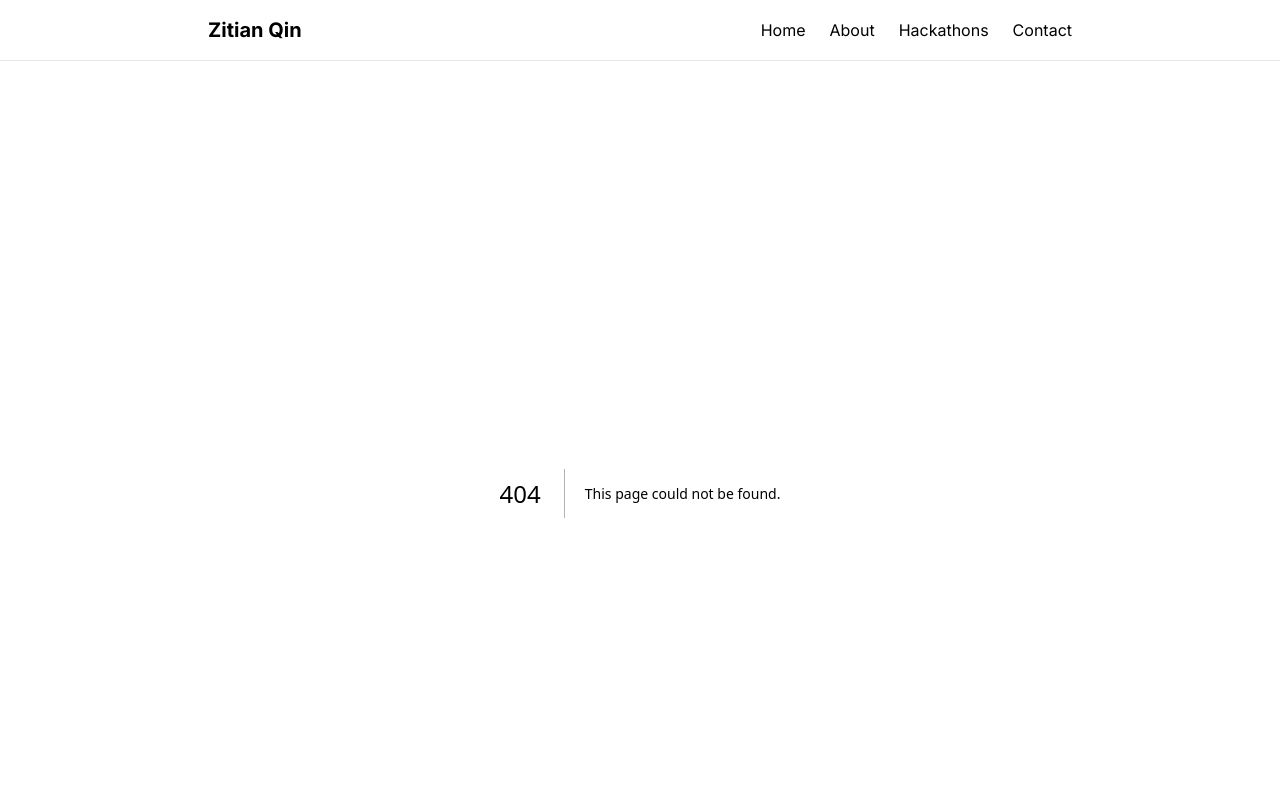
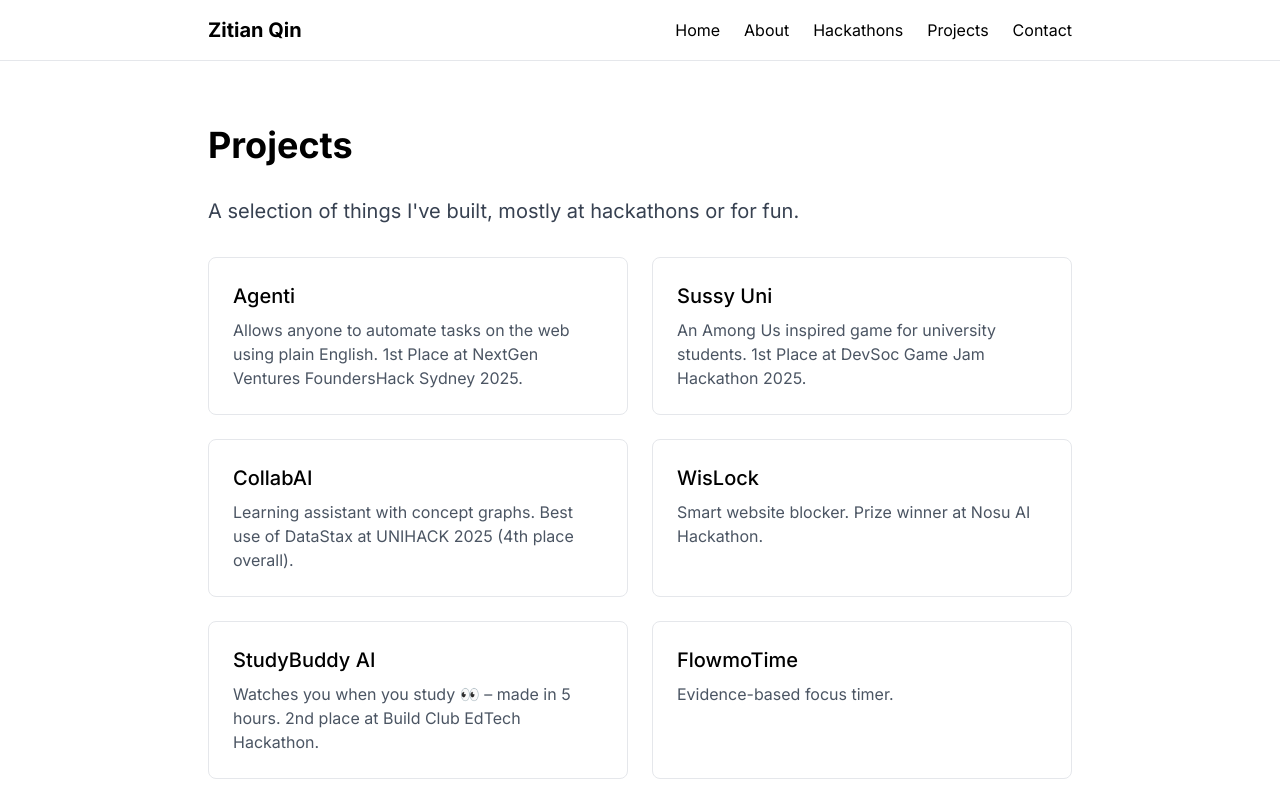
Before and after one commit to zitianqin/zitianqin.github.io, a Next.js app: page /projects in a window 1280 px wide. Before the commit this address had no page. Shown: the top 800 px of the page. Built offline with nearby package versions, Linux system fonts and the light colour scheme.

Commit message:
Make a new projects page

```diff
--- a/src/app/page.tsx
+++ b/src/app/page.tsx
@@ -5,60 +5,10 @@ export default function Home() {
         <h1 className="text-4xl font-bold mb-4">Zitian Qin</h1>
         <p className="text-xl">CS Student @ UNSW</p>
       </section>
-
       <section className="mb-16">
-        <h2 className="text-2xl font-semibold mb-4">Projects</h2>
-        <div className="grid grid-cols-1 md:grid-cols-2 gap-6">
-          <ProjectCard
-            title="Agenti"
-            description="Allows anyone to automate tasks on the web using plain English. 1st Place at NextGen Ventures FoundersHack Sydney 2025."
-            link="https://getagenti.com"
-          />
-          <ProjectCard
-            title="Sussy Uni"
-            description="An Among Us inspired game for university students. 1st Place at DevSoc Game Jam Hackathon 2025."
-            link="https://sussyuni.com/"
-          />
-          <ProjectCard
-            title="CollabAI"
-            description="Learning assistant with concept graphs. Best use of DataStax at UNIHACK 2025 (4th place overall)."
-            link="https://collabai.denzeliskandar.com/"
-          />
-          <ProjectCard
-            title="WisLock"
-            description="Smart website blocker. Prize winner at Nosu AI Hackathon."
-            link="https://chromewebstore.google.com/detail/wislock-smart-website-blo/bicajookbbojofgpjkmlicgbfhagjnia"
-          />
-          <ProjectCard
-            title="StudyBuddy AI"
-            description="Watches you when you study 👀 – made in 5 hours. 2nd place at Build Club EdTech Hackathon."
-            link="https://www.linkedin.com/posts/chris-yoo_hack-sleep-hack-repeat-just-36-hours-ugcPost-7271117053770493953-xmuk?utm_source=share&utm_medium=member_desktop&rcm=ACoAAC3GNeUBc1Q8e-1VBIL0G3DYYBb_MrdOy6M"
-          />
-          <ProjectCard
-            title="FlowmoTime"
-            description="Evidence-based focus timer."
-            link="https://www.flowmotime.com"
-          />
-          <ProjectCard
-            title="Discord Message Scheduler"
-            description="Bot for scheduling messages."
-            link="https://github.com/zitianqin/Discord-Messenger-Bot"
-          />
-          <ProjectCard
-            title="CSESoc Newsletter Generator"
-            description="Very quick and small project but one that saves a lot of time."
-            link="https://zitianqin.com/csesoc-newsletter-generator/"
-          />
-        </div>
-        <div className="mt-8 text-center">
-          <ProjectCard
-            title="More Projects"
-            description="Check out my GitHub for more projects!"
-            link="https://github.com/zitianqin"
-          />
-        </div>
+        <h2 className="text-2xl font-semibold mb-4">What I've been up to</h2>
+        <p className="text-gray-600">Building...</p>
       </section>
-
       {/* <section className="mb-16">
         <h2 className="text-2xl font-semibold mb-4">Latest Blog Posts</h2>
         <div className="space-y-4">
@@ -75,23 +25,3 @@ export default function Home() {
     </div>
   );
 }
-
-function ProjectCard({
-  title,
-  description,
-  link,
-}: {
-  title: string;
-  description: string;
-  link: string;
-}) {
-  return (
-    <a
-      href={link}
-      className="block p-6 border rounded-lg hover:shadow-lg transition-shadow"
-    >
-      <h3 className="text-xl font-medium mb-2">{title}</h3>
-      <p className="text-gray-600">{description}</p>
-    </a>
-  );
-}
--- /dev/null
+++ b/src/app/projects/page.tsx
@@ -0,0 +1,83 @@
+import React from "react";
+
+function ProjectCard({
+  title,
+  description,
+  link,
+}: {
+  title: string;
+  description: string;
+  link: string;
+}) {
+  return (
+    <a
+      href={link}
+      className="block p-6 border rounded-lg hover:shadow-lg transition-shadow"
+      target="_blank"
+      rel="noopener noreferrer"
+    >
+      <h3 className="text-xl font-medium mb-2">{title}</h3>
+      <p className="text-gray-600">{description}</p>
+    </a>
+  );
+}
+
+export default function Projects() {
+  return (
+    <div className="max-w-4xl mx-auto px-4 py-8">
+      <h1 className="text-4xl font-bold mb-8">Projects</h1>
+      <p className="text-xl text-gray-700 dark:text-gray-300 mb-8">
+        A selection of things I've built, mostly at hackathons or for fun.
+      </p>
+      <div className="grid grid-cols-1 md:grid-cols-2 gap-6">
+        <ProjectCard
+          title="Agenti"
+          description="Allows anyone to automate tasks on the web using plain English. 1st Place at NextGen Ventures FoundersHack Sydney 2025."
+          link="https://getagenti.com"
+        />
+        <ProjectCard
+          title="Sussy Uni"
+          description="An Among Us inspired game for university students. 1st Place at DevSoc Game Jam Hackathon 2025."
+          link="https://sussyuni.com/"
+        />
+        <ProjectCard
+          title="CollabAI"
+          description="Learning assistant with concept graphs. Best use of DataStax at UNIHACK 2025 (4th place overall)."
+          link="https://collabai.denzeliskandar.com/"
+        />
+        <ProjectCard
+          title="WisLock"
+          description="Smart website blocker. Prize winner at Nosu AI Hackathon."
+          link="https://chromewebstore.google.com/detail/wislock-smart-website-blo/bicajookbbojofgpjkmlicgbfhagjnia"
+        />
+        <ProjectCard
+          title="StudyBuddy AI"
+          description="Watches you when you study 👀 – made in 5 hours. 2nd place at Build Club EdTech Hackathon."
+          link="https://www.linkedin.com/posts/chris-yoo_hack-sleep-hack-repeat-just-36-hours-ugcPost-7271117053770493953-xmuk?utm_source=share&utm_medium=member_desktop&rcm=ACoAAC3GNeUBc1Q8e-1VBIL0G3DYYBb_MrdOy6M"
+        />
+        <ProjectCard
+          title="FlowmoTime"
+          description="Evidence-based focus timer."
+          link="https://www.flowmotime.com"
+        />
+        <ProjectCard
+          title="Discord Message Scheduler"
+          description="Bot for scheduling messages."
+          link="https://github.com/zitianqin/Discord-Messenger-Bot"
+        />
+        <ProjectCard
+          title="CSESoc Newsletter Generator"
+          description="Very quick and small project but one that saves a lot of time."
+          link="https://zitianqin.com/csesoc-newsletter-generator/"
+        />
+      </div>
+      <div className="mt-8 text-center">
+        <ProjectCard
+          title="More Projects"
+          description="Check out my GitHub for more projects!"
+          link="https://github.com/zitianqin"
+        />
+      </div>
+    </div>
+  );
+}
--- a/src/components/Header.tsx
+++ b/src/components/Header.tsx
@@ -71,6 +71,11 @@ export default function Header() {
               </Link>
             </li>
             <li>
+              <Link href="/projects" className="hover:underline">
+                Projects
+              </Link>
+            </li>
+            <li>
               <Link href="/contact" className="hover:underline">
                 Contact
               </Link>
@@ -102,6 +107,11 @@ export default function Header() {
               </Link>
             </li>
             <li>
+              <Link href="/projects" className="block hover:underline px-4">
+                Projects
+              </Link>
+            </li>
+            <li>
               <Link href="/contact" className="block hover:underline px-4">
                 Contact
               </Link>
```
